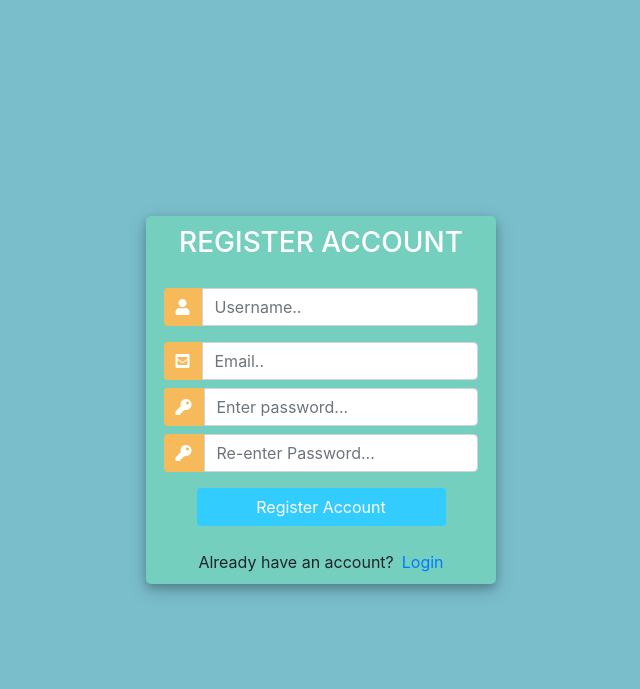
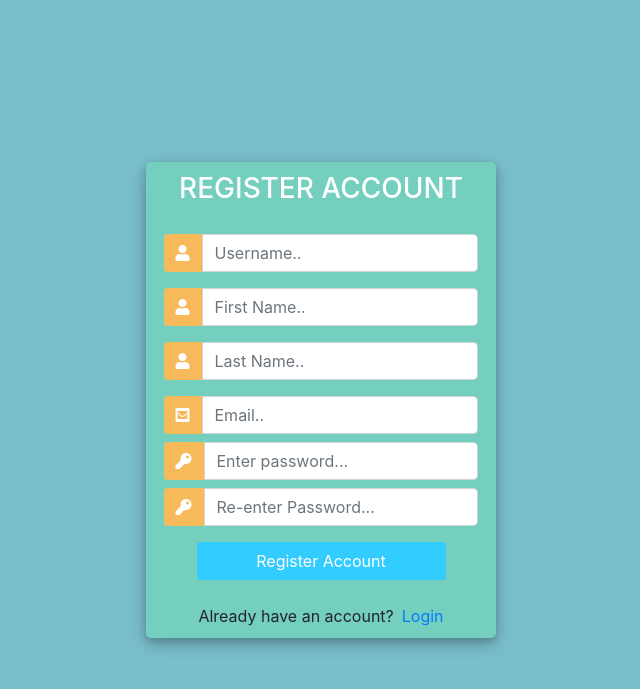
Before and after one commit to shanekshimizu/covidmaplotter, a Django app: template covidtracefinal/maps/templates/maps/register.html in a window 1280 px wide. Shown: the top 689 px of the page, without its empty margins (319-959 px from the left). Run offline with Django 3.2, Linux system fonts and the light colour scheme; the template is opened without the code that fills it, so the values that code supplies are empty, except form fields; tables that the repository leaves empty hold one stand-in row (values such as "Sample post"); form fields are guessed from the names that the template uses; some libraries are stand-ins or nearby versions.

```diff
--- a/covidtracefinal/maps/filters.py
+++ b/covidtracefinal/maps/filters.py
@@ -7,6 +7,7 @@ class LocationFilter(django_filters.FilterSet):
         model = Location
         fields = '__all__'
 
+
 class PatientFilter(django_filters.FilterSet):
     class Meta:
         model = Patient
--- a/covidtracefinal/maps/templates/maps/register.html
+++ b/covidtracefinal/maps/templates/maps/register.html
@@ -84,6 +84,18 @@
 							</div>
 							{{form.username}}
 						</div>
+						<div class="input-group mb-3">
+							<div class="input-group-append">
+								<span class="input-group-text"><i class="fas fa-user"></i></span>
+							</div>
+							{{form.first_name}}
+						</div>
+						<div class="input-group mb-3">
+							<div class="input-group-append">
+								<span class="input-group-text"><i class="fas fa-user"></i></span>
+							</div>
+							{{form.last_name}}
+						</div>
 						<div class="input-group mb-2">
 							<div class="input-group-append">
 								<span class="input-group-text"><i class="fas fa-envelope-square"></i></span>
@@ -130,9 +142,11 @@
 		//Query All input fields
 		var form_fields = document.getElementsByTagName('input')
 		form_fields[1].placeholder='Username..';
-		form_fields[2].placeholder='Email..';
-		form_fields[3].placeholder='Enter password...';
-		form_fields[4].placeholder='Re-enter Password...';
+		form_fields[2].placeholder='First Name..';
+		form_fields[3].placeholder='Last Name..';
+		form_fields[4].placeholder='Email..';
+		form_fields[5].placeholder='Enter password...';
+		form_fields[6].placeholder='Re-enter Password...';
 
 
 		for (var field in form_fields){
```
Also changed, not shown: covidtracefinal/maps/dataxml.py (+7 -4 lines), covidtracefinal/maps/forms.py (+12 -3 lines), covidtracefinal/maps/templates/maps/patient_form.html (+12 -5 lines), covidtracefinal/maps/views.py (+7 -1 lines), covidtracefinal/maps/migrations/0052_location_locationfinder.py (added), covidtracefinal/maps/migrations/0053_auto_20201127_0415.py (added).
